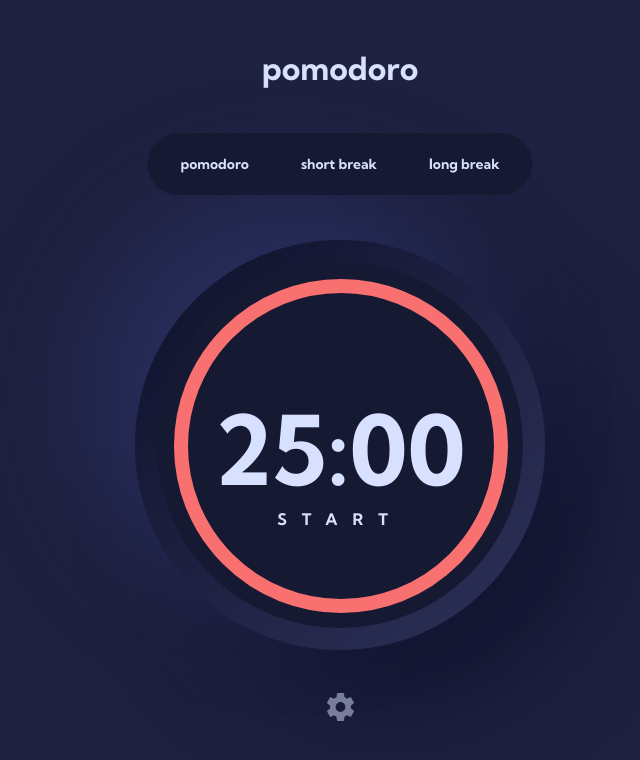
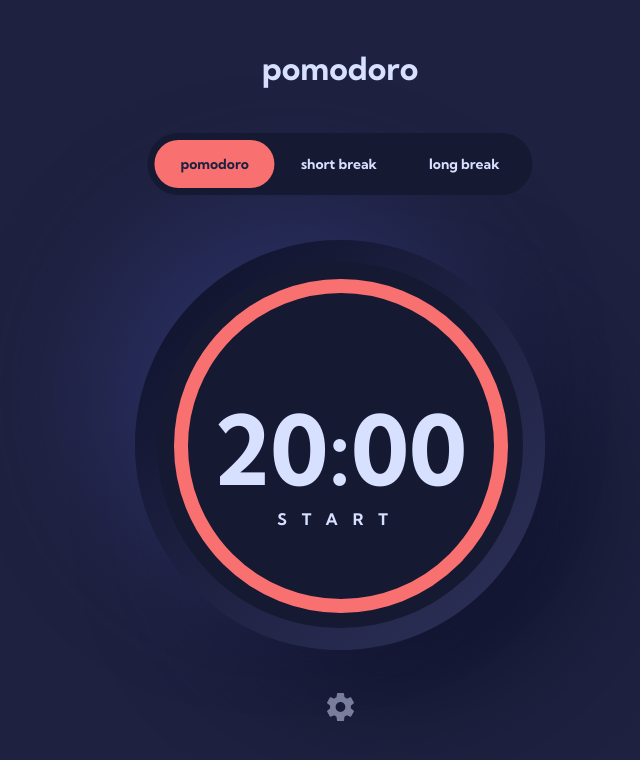
Before and after one commit to yodakit/pomodoro-timer, a website: page src/index.html in a window 1280 px wide. Shown: the whole page, without its empty margins (300-940 px from the left). Drawn offline with Linux system fonts and the light colour scheme; the site is published under a folder, as on GitHub Pages, so addresses that start at the root find nothing.

Commit message:
fix path js

```diff
--- a/package.json
+++ b/package.json
@@ -5,12 +5,12 @@
   "main": "index.js",
   "homepage": "https://yodakit.github.io/pomodoro-timer",
   "scripts": {
-    "test": "echo \"Error: no test specified\" && exit 1"
+    "test": "echo \"Error: no test specified\" && exit 1",
+    "deploy": "gh-pages -d src"
   },
   "repository": {
     "type": "git",
-    "url": "git+https://github.com/yodakit/pomodoro-timer.git",
-    "deploy": "gh-pages -d src"
+    "url": "git+https://github.com/yodakit/pomodoro-timer.git"
   },
   "keywords": [],
   "author": "",
--- a/src/index.html
+++ b/src/index.html
@@ -101,6 +101,6 @@
       <button id="modalBtn" class="modal__button">Apply</button>
     </div>
   </div>
-  <script src="/js/app.js"></script>
+  <script src="js/app.js"></script>
 </body>
 </html>
```
